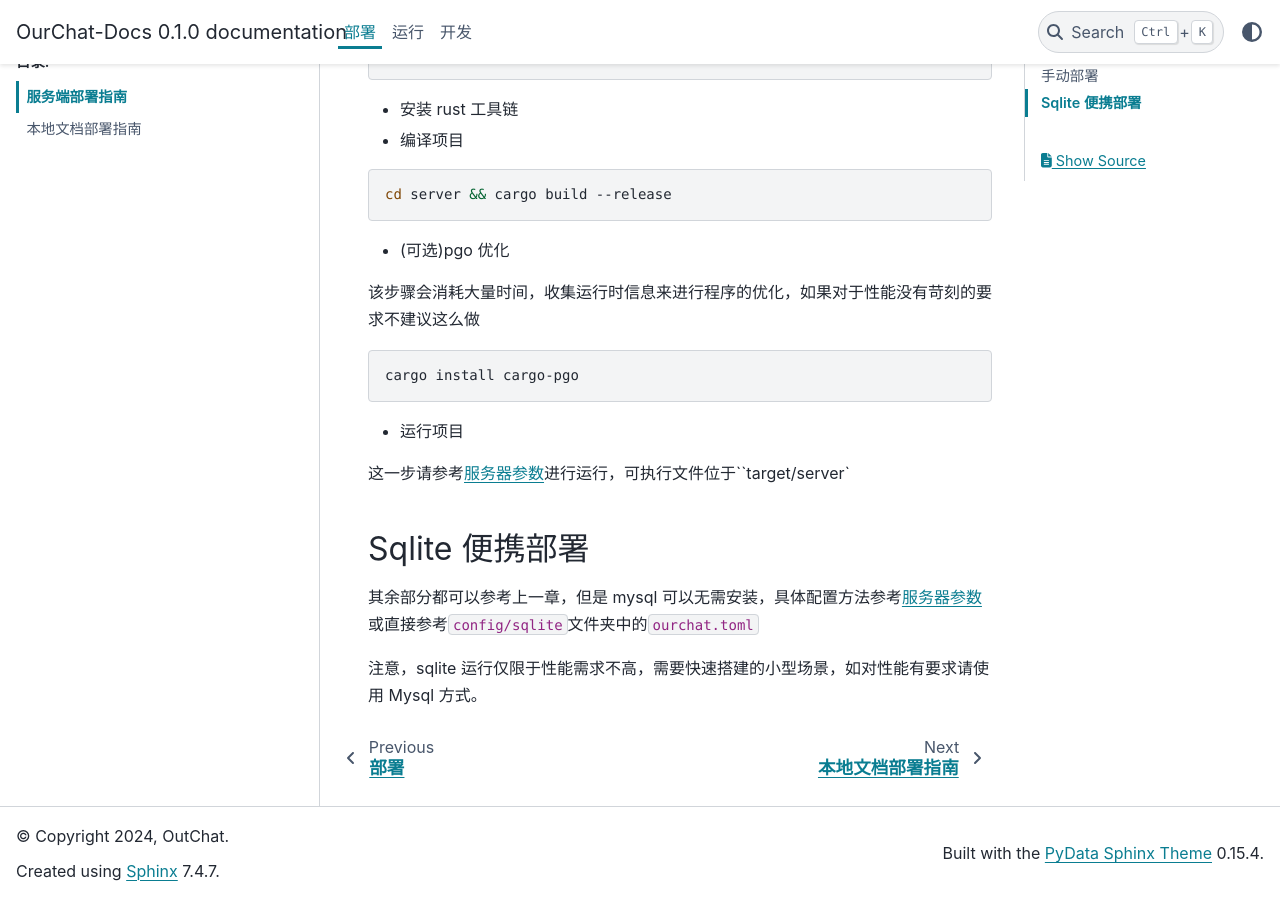
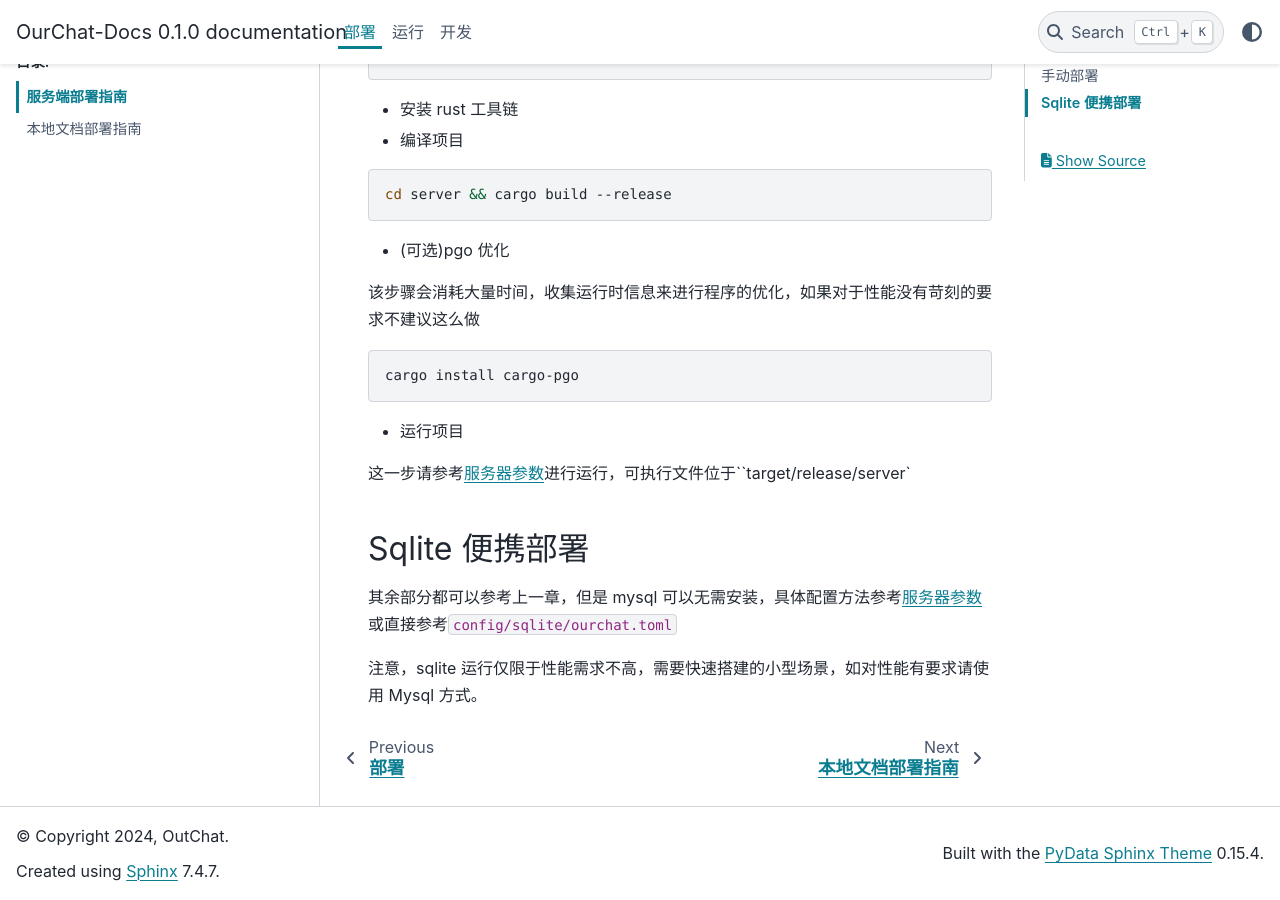
Before and after one commit to SkyUOI/OurChat-Docs, a Sphinx documentation site: the page built from docs/source/docs/deploy/server-deploy.md, in a window 1280 px wide and 900 px high, scrolled down 1577 px. Built offline with Sphinx 7.4.7 and the PyData theme 0.15.4, drawn with Linux system fonts in a browser that asks for light colours.

```diff
--- a/docs/source/docs/deploy/server-deploy.md
+++ b/docs/source/docs/deploy/server-deploy.md
@@ -70,10 +70,10 @@
 
 - 运行项目
 
-这一步请参考[服务器参数](../run/server_argv.md)进行运行，可执行文件位于``target/server`
+这一步请参考[服务器参数](../run/server_argv.md)进行运行，可执行文件位于``target/release/server`
 
 ## Sqlite 便携部署
 
-其余部分都可以参考上一章，但是 mysql 可以无需安装，具体配置方法参考[服务器参数](../run/server_argv.md)或直接参考`config/sqlite`文件夹中的`ourchat.toml`
+其余部分都可以参考上一章，但是 mysql 可以无需安装，具体配置方法参考[服务器参数](../run/server_argv.md)或直接参考`config/sqlite/ourchat.toml`
 
 注意，sqlite 运行仅限于性能需求不高，需要快速搭建的小型场景，如对性能有要求请使用 Mysql 方式。
```
Also changed, not shown: docs/source/docs/run/server_argv.md (+2 -1 lines), 1 other file.
